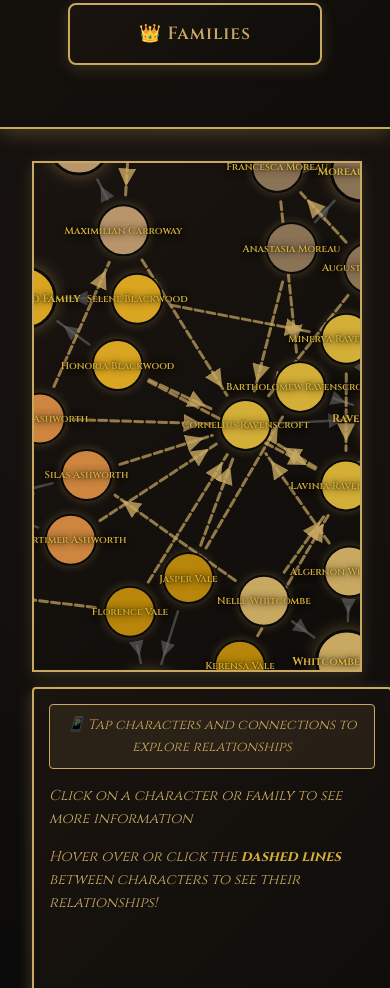
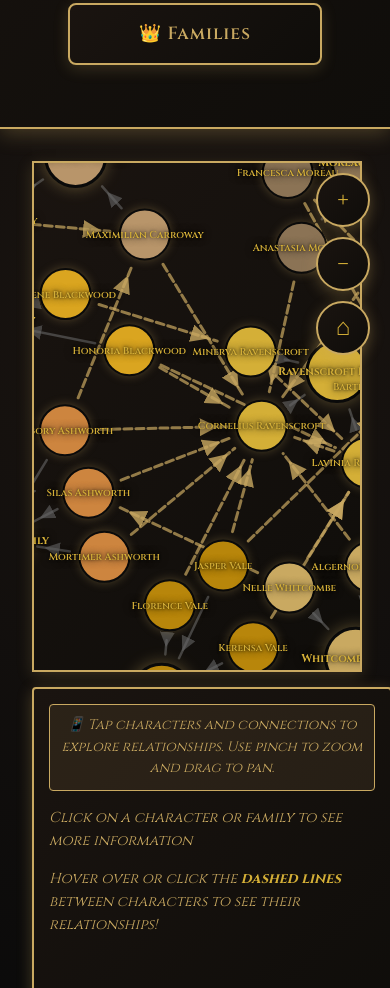
Before and after one commit to greatcoltini/MurderMysteryPage, a plain HTML site: page diagram.html in a window 390 px wide. Shown: the part 469-1457 px from the top of the page. Drawn offline with nearby package versions, Linux system fonts and the light colour scheme; animation ran at ten frames a second; a web font is replaced by a local one.

Commit message:
mobile friendly diagram attempt

```diff
--- a/diagram.html
+++ b/diagram.html
@@ -186,11 +186,57 @@
         color: #c9a961;
         text-align: center;
       }
+
+      /* Mobile zoom controls */
+      .mobile-controls {
+        position: fixed;
+        bottom: 20px;
+        right: 20px;
+        display: flex;
+        flex-direction: column;
+        gap: 10px;
+        z-index: 1000;
+      }
+
+      .zoom-btn {
+        width: 50px;
+        height: 50px;
+        border-radius: 50%;
+        background: linear-gradient(135deg, #1a1410 0%, #0f0d0a 100%);
+        border: 2px solid #c9a961;
+        color: #d4af37;
+        font-size: 24px;
+        display: flex;
+        align-items: center;
+        justify-content: center;
+        cursor: pointer;
+        box-shadow: 0 4px 15px rgba(201, 169, 97, 0.3);
+        transition: all 0.3s ease;
+        user-select: none;
+      }
+
+      .zoom-btn:hover, .zoom-btn:active {
+        background: linear-gradient(135deg, #2a2420 0%, #1f1d1a 100%);
+        box-shadow: 0 6px 20px rgba(212, 175, 55, 0.4);
+        transform: scale(1.1);
+      }
+
+      /* Make SVG container pannable */
+      #diagram {
+        touch-action: none;
+        user-select: none;
+      }
     }
 
     @media (min-width: 481px) {
       .mobile-instruction {
         display: none;
+      }
+    }
+
+    @media (min-width: 769px) {
+      .mobile-controls {
+        display: none !important;
       }
     }
 
@@ -271,13 +317,20 @@
       <div id="info-content">
         <div class="placeholder">
           <div class="mobile-instruction">
-            📱 Tap characters and connections to explore relationships
+            📱 Tap characters and connections to explore relationships. Use pinch to zoom and drag to pan.
           </div>
           <p>Click on a character or family to see more information</p>
           <p style="margin-top: 10px;">Hover over or click the <strong>dashed lines</strong> between characters to see their relationships!</p>
         </div>
       </div>
     </div>
+  </div>
+
+  <!-- Mobile zoom controls -->
+  <div class="mobile-controls">
+    <div class="zoom-btn" id="zoom-in" title="Zoom In">+</div>
+    <div class="zoom-btn" id="zoom-out" title="Zoom Out">−</div>
+    <div class="zoom-btn" id="reset-view" title="Reset View">⌂</div>
   </div>
 </main>
 <script>
@@ -385,11 +438,11 @@ const characterInfo = {
     occupation: "Former Mining Engineer & Investment Speculator",
     backstory: "Distant cousin, fallen on hard times. Intelligent and resourceful."
   },
-  "Vivienne Carroway": {
+  "Vivienne Blackwood Carroway": {
     type: "character",
-    family: "Carroway",
-    occupation: "Governess & Secret Blackmailer",
-    backstory: "Resourceful wife, scheming to save Maximilian. Devoted and clever."
+    family: "Blackwood",
+    occupation: "Philanthropist & Marriage Strategist",
+    backstory: "Born a Blackwood, married Maximilian Carroway to unite families. Devoted wife scheming to save husband from financial ruin. Resourceful and determined."
   },
   // Moreau Family
   "Francesca Moreau": {
@@ -440,14 +493,14 @@ const familyInfo = {
   "Blackwood Family": {
     type: "family",
     description: "Vain socialites consumed by jealousy and competition.",
-    members: ["Honoria", "Selene"],
-    reputation: "Beauty, rivalry, and obsession"
+    members: ["Honoria", "Selene", "Vivienne (married to Maximilian Carroway)"],
+    reputation: "Beauty, rivalry, and strategic marriages"
   },
   "Carroway Family": {
     type: "family",
     description: "Distant cousins fallen on hard times, desperate to restore their fortunes.",
-    members: ["Matthias", "Victoria"],
-    reputation: "Scheming for survival"
+    members: ["Maximilian (married to Vivienne Blackwood)", "Vivienne"],
+    reputation: "Strategic marriages and financial recovery"
   },
   "Moreau Family": {
     type: "family",
@@ -491,7 +544,7 @@ const nodes = [
 
   // Carroway Family (group 6)
   { id: "Maximilian Carroway", type: "character", family: "Carroway", group: 6 },
-  { id: "Vivienne Carroway", type: "character", family: "Carroway", group: 6 },
+  { id: "Vivienne Blackwood Carroway", type: "character", family: "Blackwood", group: 5 },
   { id: "Carroway Family", type: "family", family: "Carroway", group: 6 },
 
   // Moreau Family (group 7)
@@ -530,7 +583,8 @@ const links = [
 
   // Carroway Family connections
   { source: "Maximilian Carroway", target: "Carroway Family", type: "family" },
-  { source: "Vivienne Carroway", target: "Carroway Family", type: "family" },
+  { source: "Vivienne Blackwood Carroway", target: "Blackwood Family", type: "family" },
+  { source: "Vivienne Blackwood Carroway", target: "Carroway Family", type: "family" },
 
   // Moreau Family connections
   { source: "Francesca Moreau", target: "Moreau Family", type: "family" },
@@ -538,7 +592,6 @@ const links = [
   { source: "Anastasia Moreau", target: "Moreau Family", type: "family" },
 
   // Key relationship connections (based on clues and backstories)
-  { source: "Florence Vale", target: "Donovan Ashworth", type: "relationship", description: "Seen sneaking into the garden together" },
   { source: "Jasper Vale", target: "Cornelius Ravenscroft", type: "relationship", description: "Gambling debts owed to Cornelius" },
   { source: "Selene Blackwood", target: "Minerva Ravenscroft", type: "relationship", description: "Former companion, mysterious ending" },
   { source: "Francesca Moreau", target: "Bartholomew Ravenscroft", type: "relationship", description: "Supplier of remedies, frequent customer" },
@@ -548,17 +601,18 @@ const links = [
   { source: "Lavinia Ravenscroft", target: "Cornelius Ravenscroft", type: "relationship", description: "Married couple with hidden tensions" },
   { source: "Minerva Ravenscroft", target: "Lavinia Ravenscroft", type: "relationship", description: "Sisters, discussing Silas together" },
   { source: "Kerensa Vale", target: "Lavinia Ravenscroft", type: "relationship", description: "Childhood friends, now strained relationship" },
-  { source: "Vivienne Carroway", target: "Maximilian Carroway", type: "relationship", description: "Devoted wife scheming to save husband" },
+  { source: "Vivienne Blackwood Carroway", target: "Maximilian Carroway", type: "relationship", description: "Blackwood heiress married to unite families, devoted wife scheming to save husband" },
   { source: "Augustus Moreau", target: "Francesca Moreau", type: "relationship", description: "Husband overshadowed by cunning wife" },
   { source: "Maximilian Carroway", target: "Cornelius Ravenscroft", type: "relationship", description: "Mining venture partners, arguing over profits" },
   { source: "Algernon Whitcombe", target: "Cornelius Ravenscroft", type: "relationship", description: "Long-time friends, hunting party companions" },
-  { source: "Florence Vale", target: "Cornelius Ravenscroft", type: "relationship", description: "Attends annual hunting parties" },
+  { source: "Florence Vale", target: "Cornelius Ravenscroft", type: "relationship", description: "Spent late nights discussing strange topics." },
   { source: "Silas Ashworth", target: "Cornelius Ravenscroft", type: "relationship", description: "Specially invited by Cornelius for unknown reasons" },
   { source: "Nelle Whitcombe", target: "Lavinia Ravenscroft", type: "relationship", description: "Direct invitation from Lavinia, causing confusion" },
   { source: "Jasper Vale", target: "Bartholomew Ravenscroft", type: "relationship", description: "Frequent same gentleman's clubs" },
   { source: "Honoria Blackwood", target: "Cornelius Ravenscroft", type: "relationship", description: "Rumored past courtship before his marriage" },
   { source: "Augustus Moreau", target: "Cornelius Ravenscroft", type: "relationship", description: "Former tutor, dismissed after disagreement" },
   { source: "Anastasia Moreau", target: "Cornelius Ravenscroft", type: "relationship", description: "Visiting estate for mysterious research" },
+  { source: "Donovan Ashworth", target: "Blackwood Family", type: "relationship", description: "Served as protection for the Blackwood family on a business trip"},
 
   // New triangle connection: Digory, Maximilian, and Cornelius
   { source: "Digory Ashworth", target: "Maximilian Carroway", type: "relationship", description: "Secret business arrangement regarding mining investments" },
@@ -593,6 +647,19 @@ const width = dimensions.width;
 const height = dimensions.height;
 
 svg.attr("width", width).attr("height", height).attr("viewBox", `0 0 ${width} ${height}`);
+
+// Create zoom behavior for mobile panning
+const zoom = d3.zoom()
+  .scaleExtent([0.3, 3])
+  .on("zoom", function(event) {
+    container.attr("transform", event.transform);
+  });
+
+// Apply zoom behavior to SVG
+svg.call(zoom);
+
+// Create container group for all elements
+const container = svg.append("g");
 
 // Add arrowhead markers for directional relationships
 svg.append("defs").selectAll("marker")
@@ -632,7 +699,7 @@ const simulation = d3.forceSimulation(nodes)
   }).strength(0.15));
 
 // Create links with arrowheads for direction
-const link = svg.append("g")
+const link = container.append("g")
   .selectAll("line")
   .data(links)
   .enter().append("line")
@@ -681,7 +748,7 @@ const link = svg.append("g")
   });
 
 // Create nodes
-const node = svg.append("g")
+const node = container.append("g")
   .selectAll("circle")
   .data(nodes)
   .enter().append("circle")
@@ -701,7 +768,7 @@ const node = svg.append("g")
   });
 
 // Create labels
-const label = svg.append("g")
+const label = container.append("g")
   .selectAll("text")
   .data(nodes)
   .enter().append("text")
@@ -848,8 +915,50 @@ window.addEventListener('resize', function() {
 
     // Restart simulation with alpha for smooth transition
     simulation.alpha(0.3).restart();
+
+    // Show/hide mobile controls based on screen size
+    const controls = document.querySelector('.mobile-controls');
+    if (controls) {
+      controls.style.display = window.innerWidth <= 768 ? 'flex' : 'none';
+    }
   }, 250); // Debounce resize events
 });
+
+// Mobile zoom controls functionality
+if (window.innerWidth <= 768) {
+  document.getElementById('zoom-in').addEventListener('click', function() {
+    svg.transition().call(zoom.scaleBy, 1.5);
+  });
+
+  document.getElementById('zoom-out').addEventListener('click', function() {
+    svg.transition().call(zoom.scaleBy, 0.67);
+  });
+
+  document.getElementById('reset-view').addEventListener('click', function() {
+    svg.transition().call(zoom.transform, d3.zoomIdentity);
+  });
+
+  // Add double-tap to zoom functionality
+  let lastTap = 0;
+  svg.on('touchend', function(event) {
+    const currentTime = new Date().getTime();
+    const tapLength = currentTime - lastTap;
+    if (tapLength < 500 && tapLength > 0) {
+      event.preventDefault();
+      // Double tap detected - zoom in
+      svg.transition().call(zoom.scaleBy, 1.5);
+    }
+    lastTap = currentTime;
+  });
+}
+
+// Hide mobile controls on desktop
+if (window.innerWidth > 768) {
+  const controls = document.querySelector('.mobile-controls');
+  if (controls) {
+    controls.style.display = 'none';
+  }
+}
 </script>
 </body>
 </html>
```
Also changed, not shown: characters.html (+10 -10 lines), families.html (+4 -4 lines).
